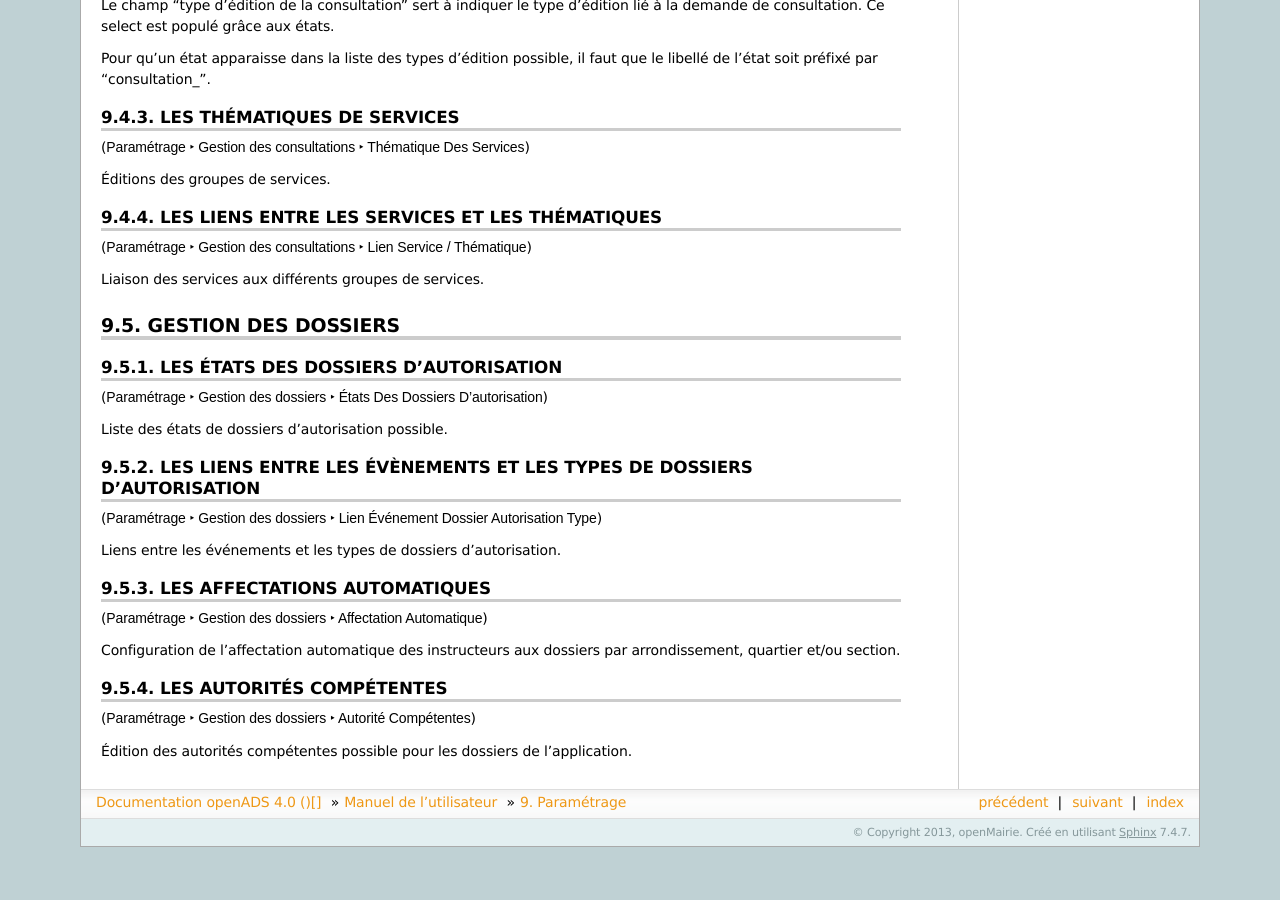
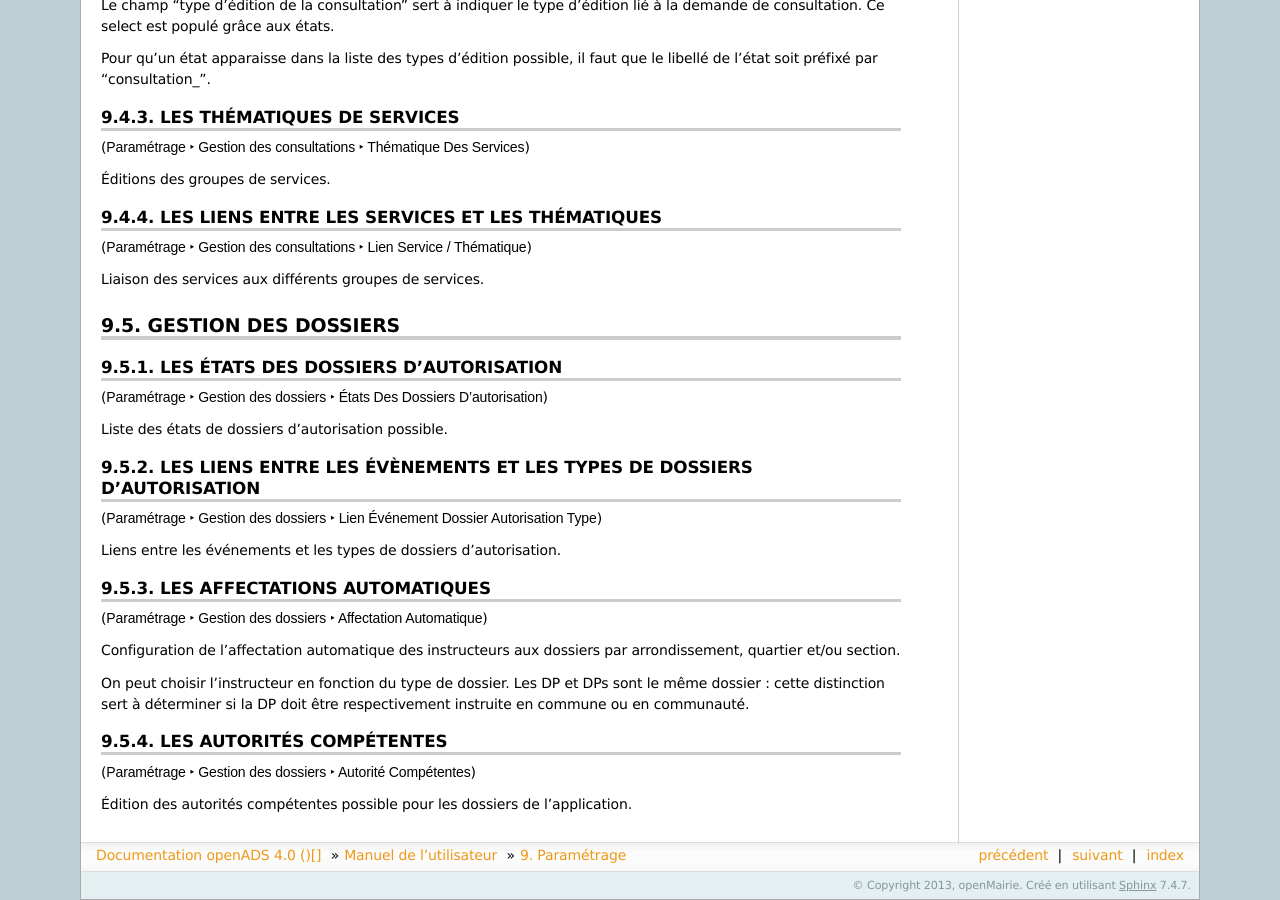
Before and after one commit to mpavaux/openads-documentation, a Sphinx documentation site: the page built from source/manuel_utilisateur/parametrage.rst, in a window 1280 px wide and 900 px high, scrolled down 2318 px. Built offline with Sphinx 7.4.7, drawn with Linux system fonts in a browser that asks for light colours; before the commit the page ends 3165 px from its top, so only the background shows below that.

Commit message:
Distinction DP/DPS

```diff
--- a/source/manuel_utilisateur/parametrage.rst
+++ b/source/manuel_utilisateur/parametrage.rst
@@ -233,7 +233,12 @@
 
 (:menuselection:`Paramétrage --> Gestion des dossiers --> Affectation Automatique`)
 
-Configuration de l'affectation automatique des instructeurs aux dossiers par arrondissement, quartier et/ou section.
+Configuration de l'affectation automatique des instructeurs aux dossiers par
+arrondissement, quartier et/ou section.
+
+On peut choisir l'instructeur en fonction du type de dossier. Les DP et DPs sont
+le même dossier : cette distinction sert à déterminer si la DP doit être
+respectivement instruite en commune ou en communauté.
 
 .. _parametrage_autorite_competente:
 
```
